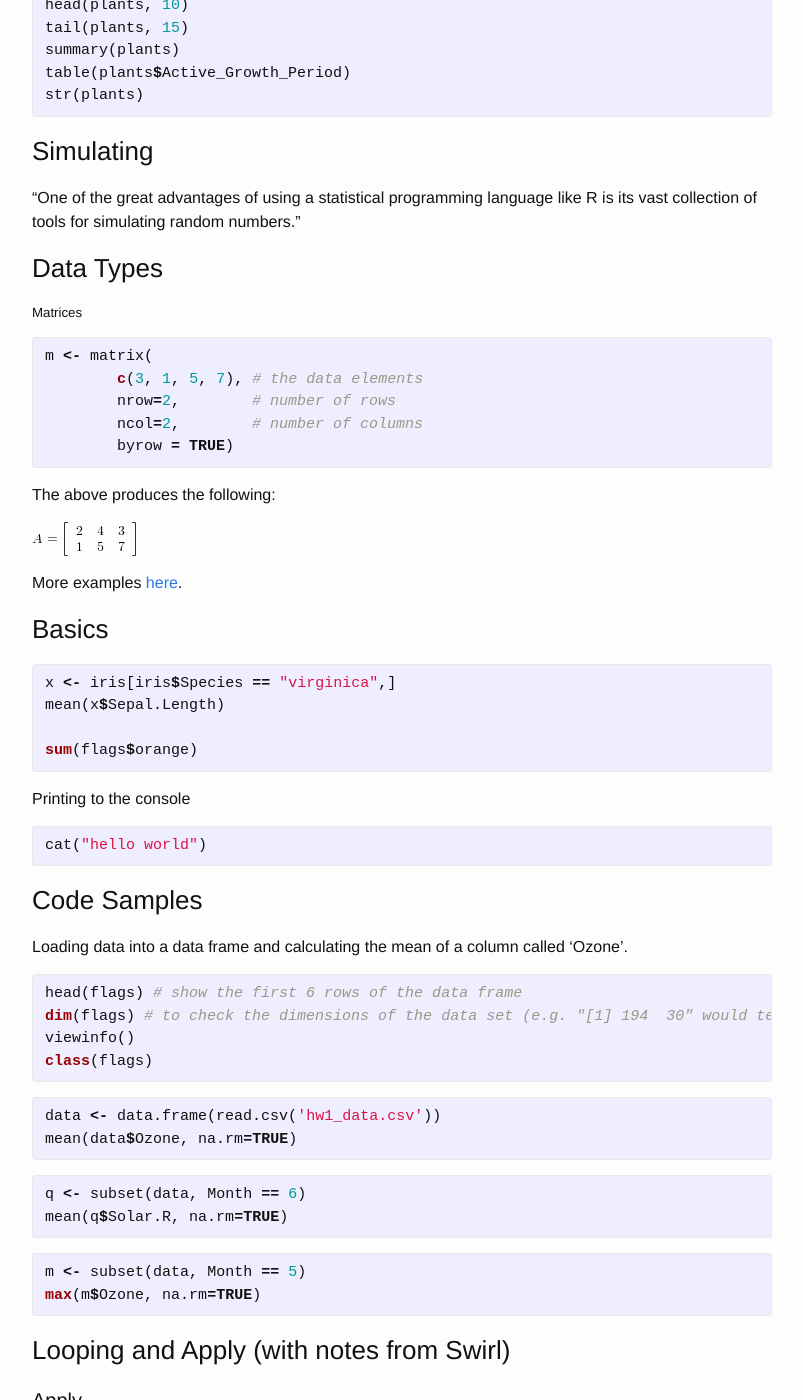
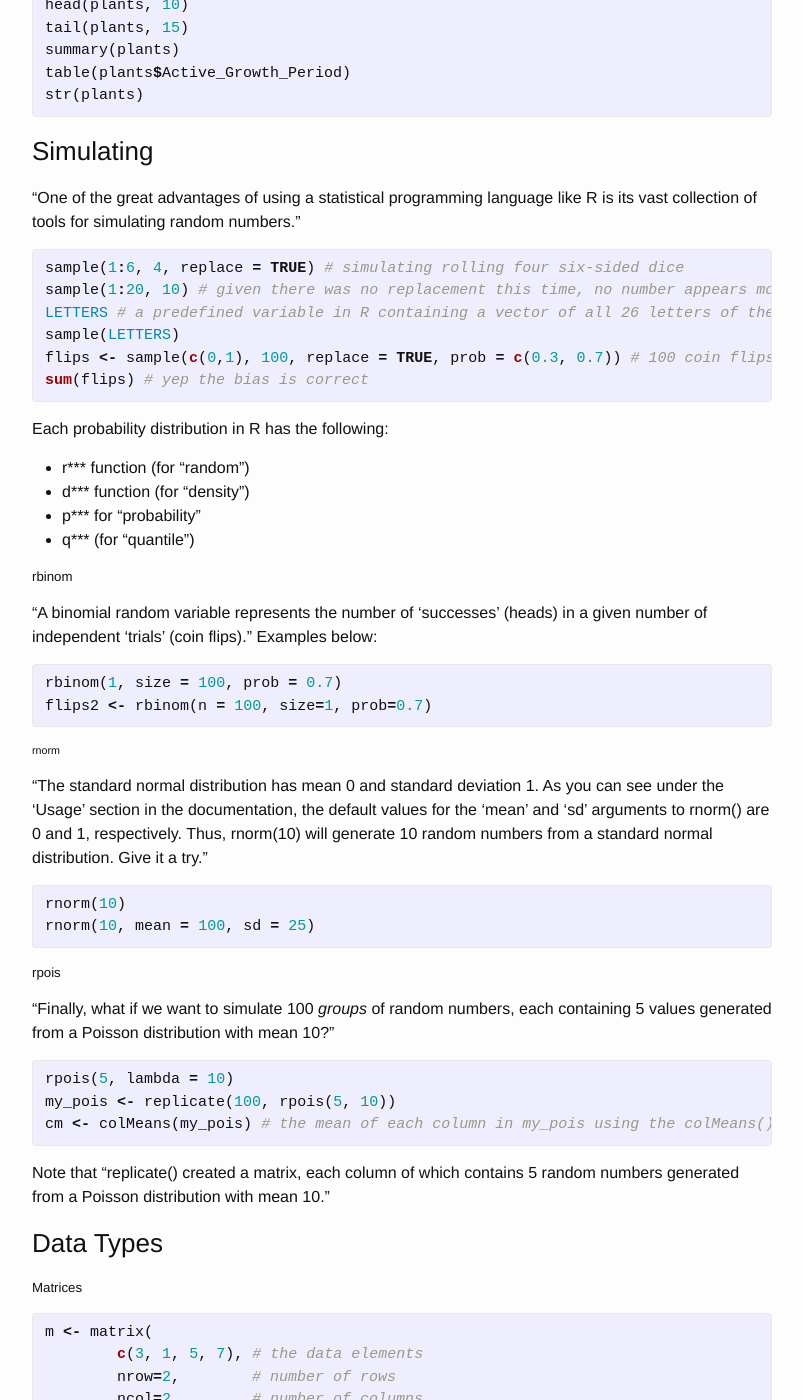
Before and after one commit to kevinbluer/bluer-notes-jekyll, a Jekyll site: the page built from data.md, in a window 1280 px wide and 1400 px high, scrolled down 589 px. Shown: the whole window, without its empty margins (238-1041 px from the left). Built offline with Jekyll 4.4.1, drawn with Linux system fonts in a browser that asks for light colours; some of the changed text lies outside the part shown.

Commit message:
updating data stuff, adding hackerrank, etc

```diff
--- a/data.md
+++ b/data.md
@@ -32,6 +32,52 @@
 ### Simulating
 
 "One of the great advantages of using a statistical programming language like R is its vast collection of tools for simulating random numbers."
+
+{% highlight r %}
+sample(1:6, 4, replace = TRUE) # simulating rolling four six-sided dice
+sample(1:20, 10) # given there was no replacement this time, no number appears more than once in the output
+LETTERS # a predefined variable in R containing a vector of all 26 letters of the English alphabet
+sample(LETTERS)
+flips <- sample(c(0,1), 100, replace = TRUE, prob = c(0.3, 0.7)) # 100 coin flips, with a bias towards 0
+sum(flips) # yep the bias is correct
+{% endhighlight %}
+
+Each probability distribution in R has the following:
+
+- r*** function (for "random")
+- d*** function (for "density")
+- p*** for "probability"
+- q*** (for "quantile")
+
+##### rbinom
+
+"A binomial random variable represents the number of 'successes' (heads) in a given number of independent 'trials' (coin flips)." Examples below:
+
+{% highlight r %}
+rbinom(1, size = 100, prob = 0.7)
+flips2 <- rbinom(n = 100, size=1, prob=0.7)
+{% endhighlight %}
+
+###### rnorm
+
+"The standard normal distribution has mean 0 and standard deviation 1. As you can see under the 'Usage' section in the documentation, the default values for the 'mean' and 'sd' arguments to rnorm() are 0 and 1, respectively. Thus, rnorm(10) will generate 10 random numbers from a standard normal distribution. Give it a try."
+
+{% highlight r %}
+rnorm(10)
+rnorm(10, mean = 100, sd = 25)
+{% endhighlight %}
+
+##### rpois
+
+"Finally, what if we want to simulate 100 *groups* of random numbers, each containing 5 values generated from a Poisson distribution with mean 10?"
+
+{% highlight r %}
+rpois(5, lambda = 10)
+my_pois <- replicate(100, rpois(5, 10))
+cm <- colMeans(my_pois) # the mean of each column in my_pois using the colMeans() function
+{% endhighlight %}
+
+Note that "replicate() created a matrix, each column of which contains 5 random numbers generated from a Poisson distribution with mean 10."
 
 ### Data Types
 
@@ -147,6 +193,42 @@
 | As a data analyst, you'll often wish to split your data up into groups based on the value of some variable, then
 | apply a function to the members of each group. The next function we'll look at, tapply(), does exactly that.
 
+## Base Graphics
+
+"One of the greatest strengths of R, relative to other programming languages, is the ease with which we can create publication-quality graphics. In this lesson, you'll learn about base graphics in R."
+
+Some of the more advanced libraries include: lattice, ggplot2 and ggvis (not included below).
+
+##### plot
+
+{% highlight r %}
+data(cars)
+plot(cars) # note that R tries very hard to give you something sensible given the information that you have provided to it. also note that 'plot' is short for 'scatterplot'.
+?plot # there's quite a few arguments, e.g.
+plot(x = cars$speed, y = cars$dist, xlab = "Speed", ylab = "Stopping Distance", main="My Plot")
+plot(cars, main="My Plot", sub="My Plot Subtitle") # moar
+?par # for a full list of the parameters that can be passed into 'plot'
+plot(cars, col=2) # changing the plots to red
+plot(cars, xlim = c(10,15)) # limited the values shown on the x-axis
+?points # note that you can change the shape of the symbols in the plot
+plot(cars, pch=2) # tada
+ggplot2 # ... is far more intitive than some of the above arcaneness
+{% endhighlight %}
+
+##### boxplot
+
+"boxplot(), like many R functions, also takes a "formula" argument, generally an expression with a tilde ("~") which indicates the relationship between the input variables. This allows you to enter something like mpg ~ cyl to plot the relationship between cyl (number of cylinders) on the x-axis and mpg (miles per gallon) on the y-axis."
+
+{% highlight r %}
+boxplot(formula = mpg ~ cyl, data = mtcars)
+{% endhighlight %}
+
+##### histogram
+
+{% highlight r %}
+hist(mtcars$mpg)
+{% endhighlight %}
+
 ## General
 
 # Tools and Services
```
Also changed, not shown: ai.md (added, +17 -0 lines), austin.md (+1 -0 lines), data-python.md (added, +29 -0 lines), decentralized.md (+10 -1 lines), environment.md (added, +3 -0 lines), java.md (added, +89 -0 lines), jobs.md (+6 -0 lines), list.md (added, +32 -0 lines), quotes.md (+2 -3 lines), selfdriving.md (added, +21 -0 lines).
